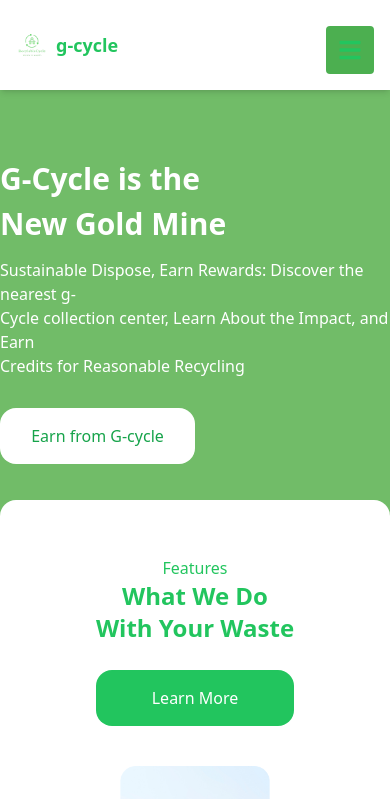
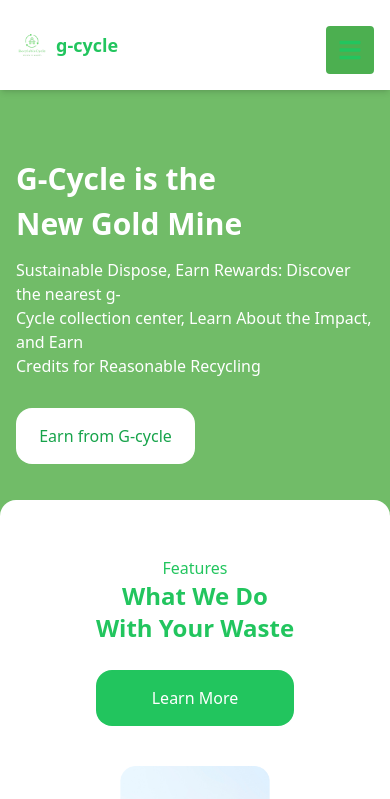
Before and after one commit to dark-royal/recycle, a React (Create React App) app: page /home in a window 390 px wide. Shown: the top 799 px of the page. Built offline with nearby package versions, Linux system fonts and the light colour scheme.

Commit message:
Updated the user dashboard

```diff
--- a/src/Pages/Home/Hero/index.jsx
+++ b/src/Pages/Home/Hero/index.jsx
@@ -4,7 +4,7 @@
 const Hero = () => {
     return (
         <>
-            <div className="bg-customGreen mt-[10px] h-[400px] flex flex-col md:flex-row justify-center items-center">
+            <div className="bg-customGreen mt-[10px] h-[400px] flex flex-col md:flex-row justify-center items-center px-4 md:px-0">
                 <div className="md:text-left">
                     <div className="mt-[20px] md:ml-[90px]">
                         <h1 className="font-bold text-white text-[30px] md:text-[50px] mb-3">
```
